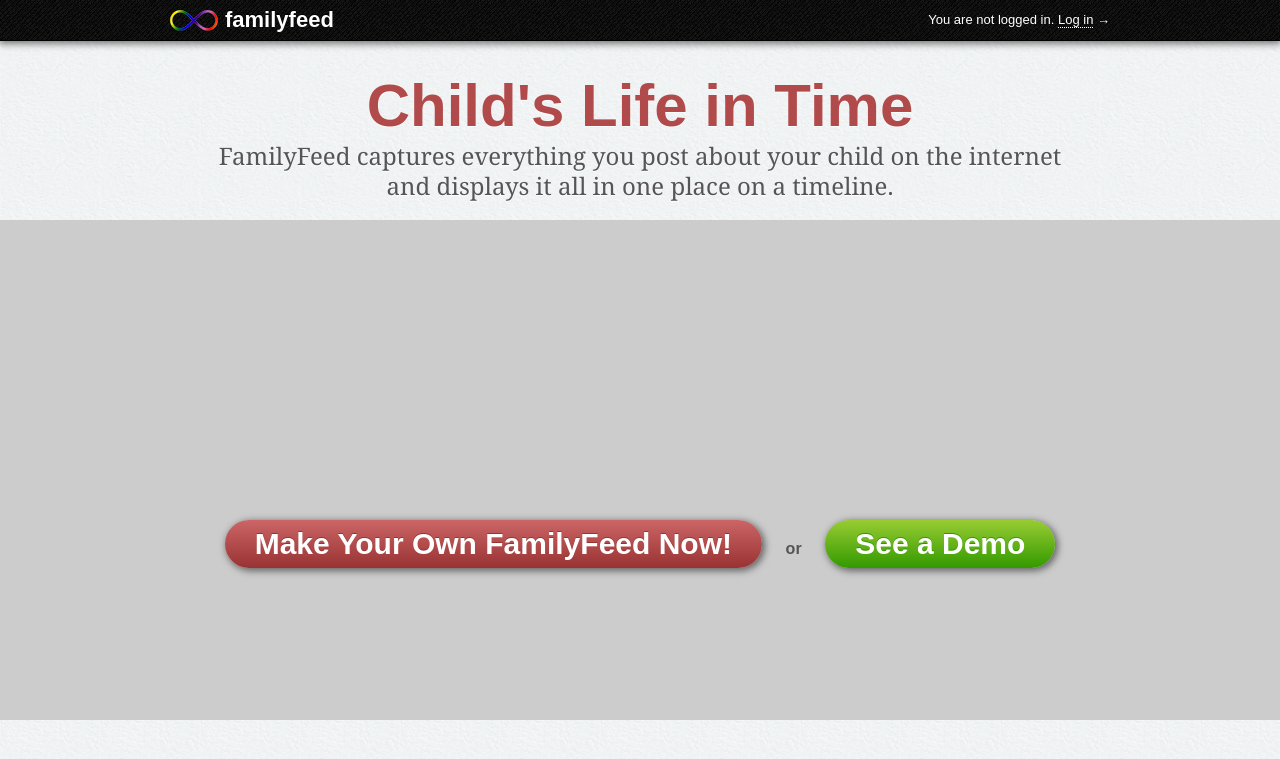
After one commit to vorushin/FamilyFeed, a Django app: template templates/timeline/start.html in a window 1280 px wide. The commit adds this page. Shown: the top 759 px of the page. Run offline with Django 3.2, Linux system fonts and the light colour scheme; the template is opened without the code that fills it, so the values that code supplies are empty; some libraries are stand-ins or nearby versions.

Commit message:
home page, no timeline yet

```diff
--- a/profiles/urls.py
+++ b/profiles/urls.py
@@ -1,7 +1,6 @@
 from django.conf.urls.defaults import patterns, url
 
 urlpatterns = patterns('profiles.views',
-    url(r'^$', 'start'),
     url(r'^registration/$', 'registration'),
 
     url(r'^add_child/$', 'add_child'),
--- a/static/css/style.css
+++ b/static/css/style.css
@@ -90,7 +90,7 @@ a.btn {
 	color:#fff;
 	border-radius: 44px;
 	text-decoration:none;
-    text-shadow: rgba(153, 51, 51, 1) 0px -1px 0px;
+
 }
 
 .red_grad {background:#c66;
@@ -99,6 +99,7 @@ background: -webkit-gradient(linear, left top, left bottom, color-stop(0%,#cc666
 background: -webkit-linear-gradient(top, #cc6666 0%,#993333 100%);
 background: -o-linear-gradient(top, #cc6666 0%,#993333 100%);
 background: linear-gradient(top, #cc6666 0%,#993333 100%);
+text-shadow: rgba(153, 51, 51, 1) 0px -1px 0px;
 }
 
 .red_grad:hover {background:#c66;
@@ -116,6 +117,7 @@ background: -webkit-gradient(linear, left top, left bottom, color-stop(0%,#99cc3
 background: -webkit-linear-gradient(top, #99cc33 0%,#339900 100%);
 background: -o-linear-gradient(top, #99cc33 0%,#339900 100%);
 background: linear-gradient(top, #99cc33 0%,#339900 100%);
+text-shadow: rgba(51, 153, 0, 1) 0px -1px 0px;
 }
 
 .green_grad:hover {background:#99cc33;
@@ -191,7 +193,7 @@ a.icon_source {
 }
 
 
-.child_saved {border-bottom:solid 1px #ccc; padding-bottom:30px; margin-top:30px;}
+.child_saved {border-bottom:solid 1px #ccc; padding-bottom:30px;}
 .child_saved .inlineedit {float:left; padding:5px; margin-right:10px;}
 .child_saved .inlineedit a {display:block; height:32px; position:relative; font: bold 30px/32px "Museo Sans 700", museo-sans-n7, museo-sans, sans-serif; text-decoration:none; color:#c66; border-bottom:dotted 1px #c66; cursor:text;}
 .child_saved .inlineedit a:hover {background:#F9EFCA; color:#444;}
@@ -199,11 +201,7 @@ a.icon_source {
 
 .addsource_btns {margin-bottom:20px;}
 
-.source {float:left; position:relative;
-height: 40px;
-margin-right: 40px;
-padding: 20px 25px 20px 70px;
- border-radius:5px;}
+.source {float:left; position:relative; margin-right:40px; height:55px; padding:20px 15px 10px 70px; border-radius:5px;}
 .shadow_big {-webkit-box-shadow: rgba(0, 0, 0, 0.5)  2px 2px 7px 1px  ;
 -moz-box-shadow: rgba(0, 0, 0, 0.5)  2px 2px 7px 1px  ;
 box-shadow: rgba(0, 0, 0, 0.5)  2px 2px 7px 1px  ;}
@@ -242,33 +240,13 @@ background:url(../img/yt.png) no-repeat 10px 15px, linear-gradient(top, rgba(255
 
 .source .added_source .delete  {display:block; position:absolute; top:-4px; right:-4px; height:12px; width:12px; border-radius:12px; color:#fff; text-align:center; font: normal 12px/12px Helvetica, Arial, sans-serif; text-decoration:none;}
 .source .add {display:block; height:32px; width:32px;  float:left; margin:5px 0; border-radius:32px;
-position:absolute; top:15px; right:-16px; color:#fff; font: bold 26px/32px Helvetica, Arial, sans-serif; text-align:center; text-decoration:none; }
+position:absolute; top:10px; right:-16px; color:#fff; font: bold 26px/32px Helvetica, Arial, sans-serif; text-align:center; text-decoration:none; }
 
-
-
-
-/* Godspeed You, Timeline */
-
-.timeline-container {position: absolute; width:100%; top:60px;}
-
-.timeline-event-label {display:none;}
-.timeline-date-label, .timeline-band-layer-inner {font: bold 20px/20px "Museo Sans 700", museo-sans-n7, museo-sans, sans-serif; color:#666;}
-.timeline-date-label {font-size:16px; line-height:20px; height:30px !important;}
-.timeline-band-1 .timeline-date-label {font-size:20px; line-height:20px;}
-.timeline-date-label, .timeline-date-label-em {height: 20px !important;}
-
-
-/* Pics, Videos, Stacks */
-
-.timeline-event-icon {background:#fff; padding:3px; border:1px solid #999;
--webkit-box-shadow: rgba(0, 0, 0, 0.5)  2px 2px 7px 1px  ;
--moz-box-shadow: rgba(0, 0, 0, 0.5)  2px 2px 7px 1px  ;
-box-shadow: rgba(0, 0, 0, 0.5)  2px 2px 7px 1px  ;}
 
 
 /*  Children panel */
 
-.children_panel {margin:20px 0;}
+.children_panel {margin:20px 0;  }
 .children_panel .child {display:block;  float:left; position:relative;  border-radius:5px; margin-right:30px; -webkit-box-shadow: rgba(0, 0, 0, 0.5)  2px 2px 7px 1px  ;
 -moz-box-shadow: rgba(0, 0, 0, 0.5)  2px 2px 7px 1px  ;
 box-shadow: rgba(0, 0, 0, 0.5)  2px 2px 7px 1px  ;}
@@ -302,3 +280,14 @@ background: url(../img/edit.png) 50% 50% no-repeat, linear-gradient(top, #339900
 .children_panel .add {display:block; height:32px; width:32px;  float:left; margin:15px 0; border-radius:32px; color:#fff; font: bold 26px/32px Helvetica, Arial, sans-serif; text-align:center; text-decoration:none; }
 
 .message_big {text-align:center;}
+
+
+
+/* Home */
+.home_title {text-align:center;}
+.home_title h1 {font: bold 60px/70px "Museo Sans 900", museo-sans-n9, museo-sans, sans-serif; margin:30px 0 0; color:#B14B4B;}
+.home_title h2 {font: normal 24px/30px Georgia, sans-serif; margin:0;}
+
+.action_btns {position:absolute; margin:0 auto; width:100%; text-align:center; top:500px;}
+.action_btns .sep {padding: 0 20px; font: bold 16px/48px "Museo Sans 500", museo-sans-n5, museo-sans, sans-serif;}
+.action_btns a.btn {height: 48px; border-radius:44px; font: bold 30px/48px "Museo Sans 900", museo-sans-n9, museo-sans, sans-serif; padding: 0 30px; border:none;}
--- a/templates/base.html
+++ b/templates/base.html
@@ -45,6 +45,8 @@
   {% block content %}{% endblock %}
   </div>
 
+  {% block start_buttons %}{% endblock %}
+
   <footer> </footer>
 </div>
 <!-- end of #container -->
--- /dev/null
+++ b/templates/timeline/start.html
@@ -0,0 +1,35 @@
+{% extends 'base.html' %}
+
+{% block extrahead %}
+    <!-- <link rel="stylesheet" href="{{ STATIC_URL }}fancybox/jquery.fancybox-1.3.4.css"> -->
+
+    <!-- <script src="{{ STATIC_URL }}timeline/timeline-api.js" type="text/javascript"></script> -->
+
+    <!-- <script src="{{ STATIC_URL }}js/timelineview.js" /></script> -->
+    <!-- <script src="{{ STATIC_URL }}fancybox/jquery.fancybox-1.3.4.pack.js" /></script> -->
+    <!-- <script src="{{ STATIC_URL }}fancybox/jquery.easing-1.3.pack.js" /></script> -->
+
+    <!-- <script> -->
+        <!-- // $(document).ready(function() { createTimeline({{ events|safe }}); }) -->
+    <!-- </script> -->
+{% endblock %}
+
+{% block timeline %}
+    <div style="background:#ccc; height:500px; width:100%; position:absolute; top:220px;"></div>
+    <!-- <div id="my-timeline" style="height: 500px; border: 1px solid #aaa"></div> -->
+{% endblock timeline %}
+
+
+{% block content %}
+<div class="home_title cf">
+<h1>Child's Life in Time</h1>
+<h2>FamilyFeed captures everything you post about your child on&nbsp;the internet <br>
+  and displays it&nbsp;all in&nbsp;one place on&nbsp;a&nbsp;timeline.</h2>
+
+</div>
+{% endblock content %}
+
+{% block start_buttons %}
+<div class="action_btns"><a href="#" class="btn red_grad shadow_big">Make Your Own FamilyFeed Now!</a> <span class="sep">or</span> <a href="#" class="btn green_grad shadow_big">See a Demo</a></div>
+</div>
+{% endblock start_buttons %}
--- a/timeline/urls.py
+++ b/timeline/urls.py
@@ -1,5 +1,6 @@
 from django.conf.urls.defaults import patterns, url
 
 urlpatterns = patterns('timeline.views',
+    url(r'^$', 'start'),
     url(r'^timeline', 'timeline'),
 )
```
Also changed, not shown: timeline/views.py (+6 -1 lines), static/css/default.css (line endings or trailing spaces). Lines whose indentation alone changed are shown as unchanged.
